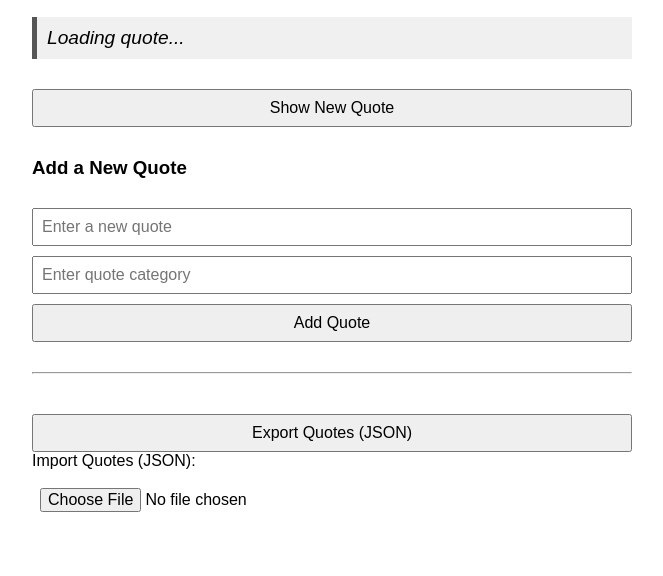
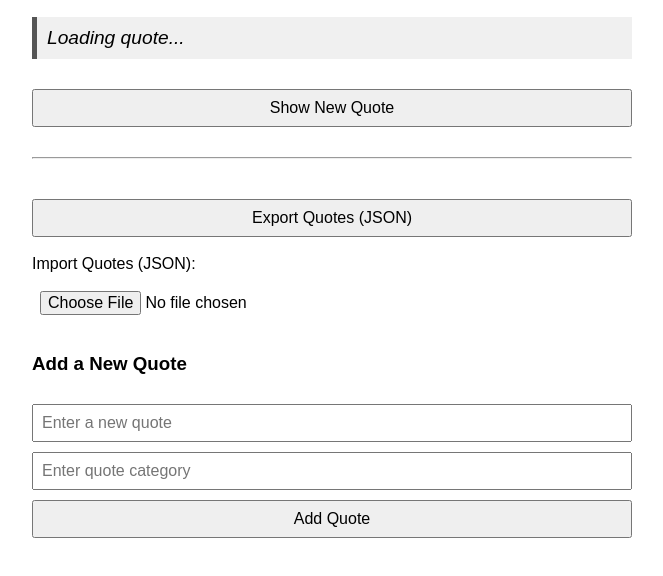
Before and after one commit to kadafa-rash/alx_fe_javascript, a plain HTML site: page dom-manipulation/index.html in a window 1280 px wide. Shown: the part 168-744 px from the top of the page, without its empty margins (308-971 px from the left). Drawn offline with Linux system fonts and the light colour scheme.

Commit message:
add json

```diff
--- a/dom-manipulation/index.html
+++ b/dom-manipulation/index.html
@@ -57,9 +57,13 @@
   <!-- Show Quote Button -->
   <button id="newQuote">Show New Quote</button>
 
-  <!-- Everything below (form, export/import UI) is injected by JS -->
+<!-- Export/Import Section (required for ALX checker) -->
+<hr>
+<button onclick="exportToJsonFile()">Export Quotes (JSON)</button>
+<br><br>
+<label for="importFile">Import Quotes (JSON):</label>
+<input type="file" id="importFile" accept=".json" onchange="importFromJsonFile(event)" />
 
-  <!-- JS file -->
   <script src="script.js"></script>
 </body>
 </html>
--- a/dom-manipulation/script.js
+++ b/dom-manipulation/script.js
@@ -1,9 +1,7 @@
-let quotes = [];
-
-// DOM Elements
 const quoteDisplay = document.getElementById('quoteDisplay');
 const newQuoteBtn = document.getElementById('newQuote');
 const categoryFilter = document.getElementById('categorySelect');
+let quotes = [];
 
 // Load quotes from localStorage on initialization
 function loadQuotes() {
@@ -165,27 +163,6 @@ function importFromJsonFile(event) {
   reader.readAsText(file);
 }
 
-// Create import/export UI
-function createImportExportUI() {
-  const exportBtn = document.createElement('button');
-  exportBtn.textContent = "Export Quotes (JSON)";
-  exportBtn.onclick = exportToJsonFile;
-
-  const importLabel = document.createElement('label');
-  importLabel.textContent = "Import Quotes (JSON): ";
-
-  const importInput = document.createElement('input');
-  importInput.type = "file";
-  importInput.accept = ".json";
-  importInput.addEventListener('change', importFromJsonFile);
-
-  document.body.appendChild(document.createElement('hr'));
-  document.body.appendChild(exportBtn);
-  document.body.appendChild(document.createElement('br'));
-  document.body.appendChild(importLabel);
-  document.body.appendChild(importInput);
-}
-
 // === Event Listeners ===
 newQuoteBtn.addEventListener('click', showRandomQuote);
 categoryFilter.addEventListener('change', showRandomQuote);
@@ -195,4 +172,3 @@ loadQuotes();
 updateCategoryFilter();
 loadLastViewedQuote();
 createAddQuoteForm();
-createImportExportUI();
```
